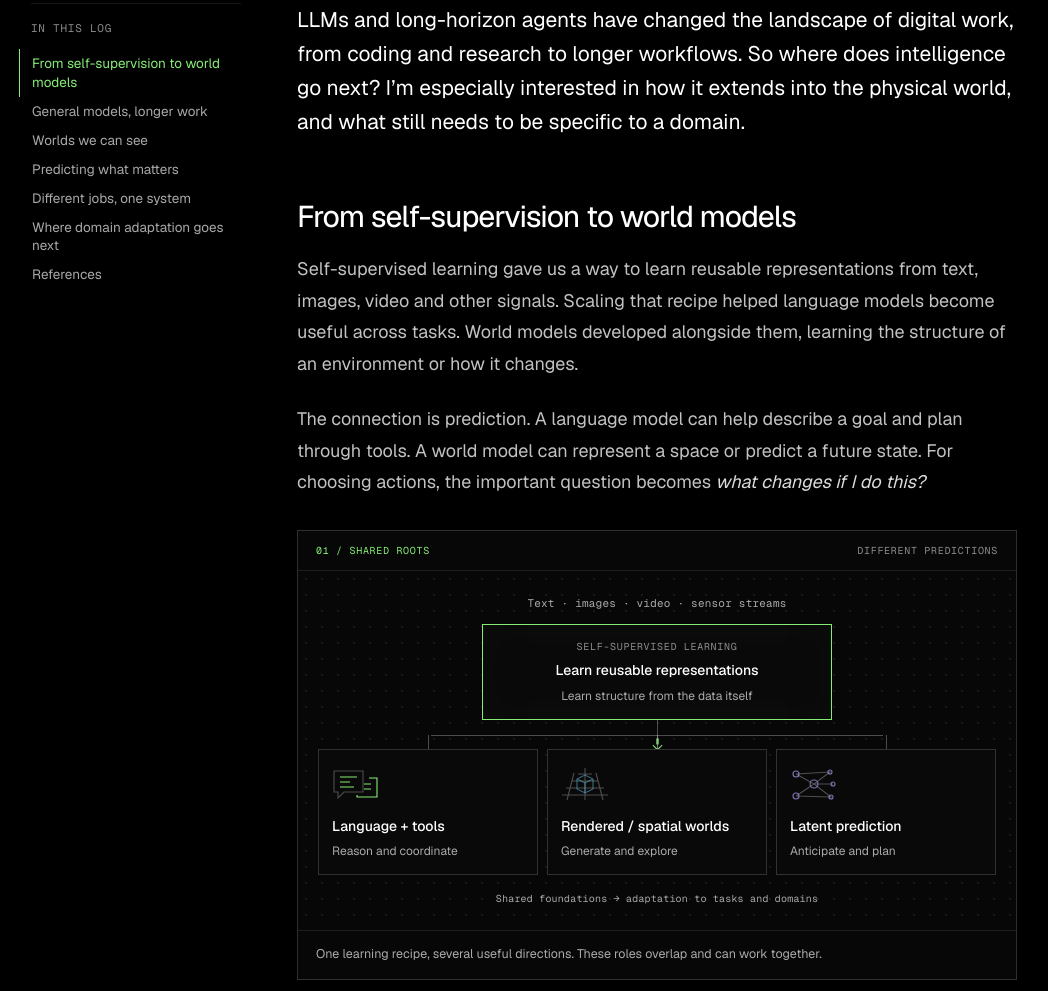
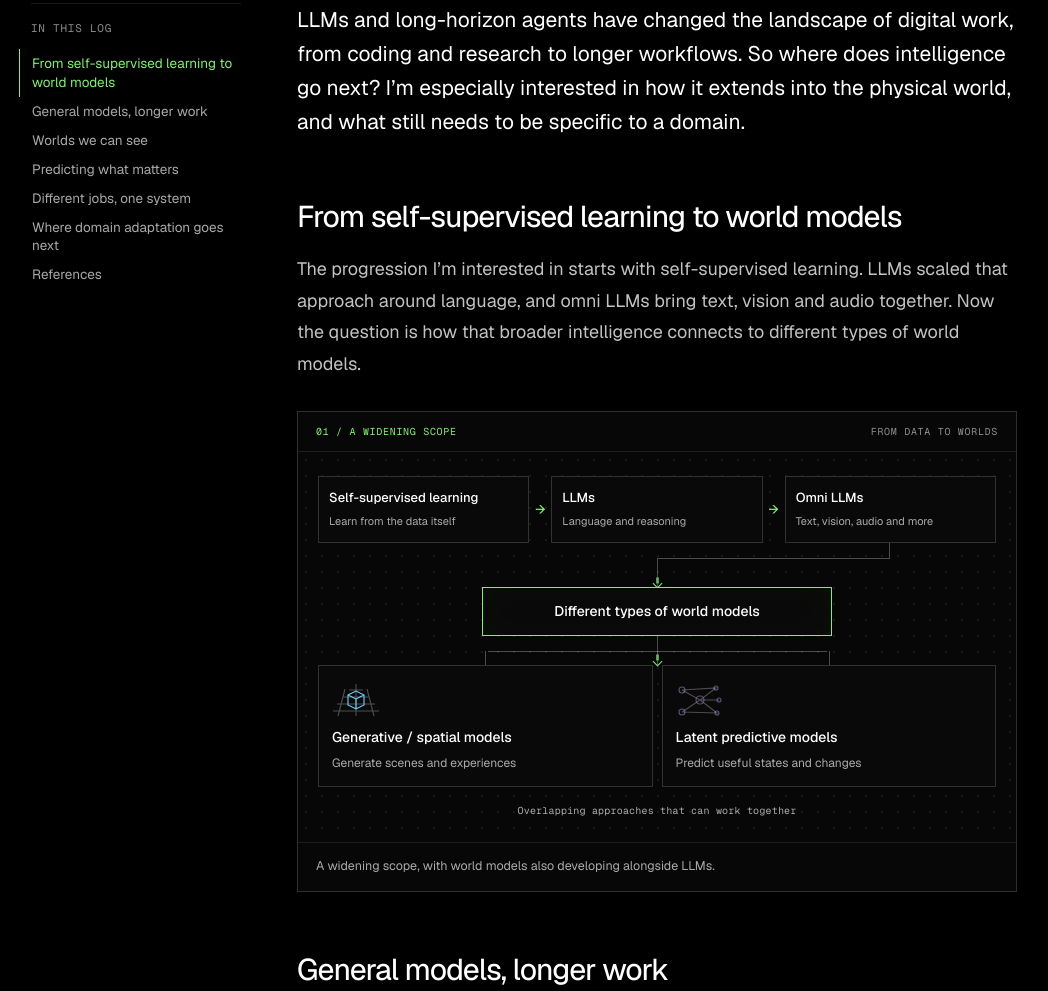
Before and after one commit to shamanez/shamanez.github.io, a website: page site/blog/general-brains-domain-adapted-worlds.html in a window 1280 px wide. Shown: the part 558-1549 px from the top of the page, without its empty margins (106-1154 px from the left). Drawn offline with Linux system fonts and the light colour scheme.

Commit message:
Show the progression from self-supervised learning through omni LLMs to world models

```diff
--- a/content/log-001-editorial.json
+++ b/content/log-001-editorial.json
@@ -19,7 +19,7 @@
     "The Forbes council article remains in the references as an inspiration rather than empirical evidence. At the author’s request, removed the opening inspiration paragraph naming Yifeng Yin and Fei-Fei Li and led with the impact of LLMs and long-horizon agents on digital work.",
     "Fei-Fei Li and World Labs are not characterized as pixel-only. Their account includes multimodal, implicit/explicit state and rendering, simulation and planning functions.",
     "Removed the old simulator/digital-twin table, RAG self-citation, old mandatory one-model-per-site architecture and separate checklist. Important challenges now appear briefly beside the proposed composition.",
-    "The three figures explain common self-supervised roots, a deliberately evaluated training-feedback loop and one possible combination of goals, generated scenarios, predictive state and control. They are explanatory diagrams, not empirical charts or a claimed established complete system.",
+    "The three figures explain the author’s conceptual progression from self-supervised learning through LLMs and omni LLMs to different world-model approaches, a deliberately evaluated training-feedback loop and one possible combination of goals, generated scenarios, predictive state and control. They are explanatory diagrams, not empirical charts or a claimed established complete system.",
     "The feedback loop is conditional. User interactions do not automatically retrain a model, and useful examples require evaluation before training and measurement afterwards.",
     "General software-task progress is grounded in METR time horizons defined against human task completion time, without claiming generalized reliability or AGI.",
     "Cosmos 3 and Odyssey-3 can supply policies/actions as well as scenarios. Cosmos 3 includes a 4B Edge variant. Large-lab advantage is an explicitly personal economic hypothesis, not a deterministic architectural claim.",
@@ -29,7 +29,8 @@
     "JEPA-Anything uses a shared learning principle across domain-specific adapters/encoders/targets, not one proven universal pretrained checkpoint. Representation learning is distinguished from retaining a predictor for operational dynamics.",
     "The LiDAR source establishes occupancy completion/forecasting evidence, not an action-conditioned driving controller. Other sensor panels are explicit design possibilities, not existing complete systems.",
     "A planner evaluates predicted consequences against a goal. A world model does not inherently supply utility, and the controller executes actions. Potential errors and runtime requirements remain relevant.",
-    "Authored visible prose and figure text contain no em dashes or colons. Reference labels are concise descriptive titles linked to their exact sources."
+    "Authored visible prose and figure text contain no em dashes or colons. Reference labels are concise descriptive titles linked to their exact sources.",
+    "At the author’s request, made the first section and figure explicitly follow Self-supervised learning → LLMs → Omni LLMs → Different types of world models. The figure describes widening capability rather than a required historical lineage, and notes that world models also developed alongside language models. Generative/spatial and latent predictive approaches can overlap."
   ],
   "sources": [
     {
--- a/site/assets/essay.css
+++ b/site/assets/essay.css
@@ -142,3 +142,34 @@ html[data-motion=off] .essay-figure *,html[data-motion=off] .essay-figure *::bef
 @media(prefers-reduced-motion:reduce){
   .essay-figure *,.essay-figure *::before{animation:none!important;transition:none!important}
 }
+
+/* Figure 01 follows the widening scope from self-supervision to world models. */
+.essay-figure .ef-evolution-top{display:grid;grid-template-columns:minmax(0,1fr) 22px minmax(0,1fr) 22px minmax(0,1fr);align-items:stretch}
+.essay-figure .ef-evolution-top>.ef-node{padding:12px 10px}
+.essay-figure .ef-evolution-top>.ef-node>strong{font-size:13px}
+.essay-figure .ef-evolution-top>.ef-node>small{font-size:11px}
+.essay-figure .ef-evolution-step{display:flex;align-items:center;justify-content:center;font-family:var(--mono);color:var(--lime);font-size:16px}
+.essay-figure .ef-evolution-turn{position:relative;height:44px}
+.essay-figure .ef-evolution-turn::before{content:'';position:absolute;left:50%;right:calc((100% - 44px)/6);top:0;height:16px;border-right:1px solid var(--line-3);border-bottom:1px solid var(--line-3)}
+.essay-figure .ef-evolution-turn>.ef-arrow{position:absolute;left:50%;top:16px;height:28px;margin:0}
+.essay-figure.ef-evolution .ef-branches{grid-template-columns:repeat(2,minmax(0,1fr))}
+.essay-figure.ef-evolution .ef-branches::before{left:25%;right:25%}
+.essay-figure.ef-evolution .ef-branches>.ef-node:first-child{--ef-accent:var(--cyan,#6cd4ff)}
+.essay-figure.ef-evolution .ef-branches>.ef-node:nth-child(2){--ef-accent:var(--violet,#b69cff)}
+.essay-figure.ef-evolution .ef-branches .ef-icon{margin-bottom:10px}
+@media(max-width:500px){
+  .essay-figure .ef-evolution-top{grid-template-columns:1fr}
+  .essay-figure .ef-evolution-top>.ef-node{padding:12px 13px}
+  .essay-figure .ef-evolution-top>.ef-node>strong{font-size:14px}
+  .essay-figure .ef-evolution-top>.ef-node>small{font-size:11.5px;margin-top:3px}
+  .essay-figure .ef-evolution-step{height:26px;transform:rotate(90deg)}
+  .essay-figure .ef-evolution-turn{height:29px}
+  .essay-figure .ef-evolution-turn::before{display:none}
+  .essay-figure .ef-evolution-turn>.ef-arrow{top:0;height:29px}
+}
+@media(max-width:430px){
+  .essay-figure.ef-evolution .ef-branches{grid-template-columns:1fr;padding-top:14px}
+  .essay-figure.ef-evolution .ef-branches::before{left:0;right:auto}
+  .essay-figure.ef-evolution .ef-branches::after{content:'';position:absolute;top:0;left:0;width:50%;border-top:1px solid var(--line-3)}
+  .essay-figure.ef-evolution .ef-branches .ef-icon{margin-bottom:0}
+}
--- a/site/blog/general-brains-domain-adapted-worlds.html
+++ b/site/blog/general-brains-domain-adapted-worlds.html
@@ -72,36 +72,38 @@
         <div class="article-byline"><span>Shamane Siriwardhana</span><time datetime="2026-10-05">05 October 2026</time><span>Updated <time datetime="2026-10-09">09 October 2026</time></span><span data-reading-time>7 min read</span></div>
       </header>
       <div class="article-layout">
-        <nav class="article-toc" aria-label="In this essay"><p>IN THIS LOG</p><a href="#from-foundation-models">From self-supervision to world models</a><a href="#longer-work">General models, longer work</a><a href="#worlds-we-can-see">Worlds we can see</a><a href="#predicting-what-matters">Predicting what matters</a><a href="#different-jobs">Different jobs, one system</a><a href="#domain-specific">Where domain adaptation goes next</a><a href="#references">References</a></nav>
+        <nav class="article-toc" aria-label="In this essay"><p>IN THIS LOG</p><a href="#from-foundation-models">From self-supervised learning to world models</a><a href="#longer-work">General models, longer work</a><a href="#worlds-we-can-see">Worlds we can see</a><a href="#predicting-what-matters">Predicting what matters</a><a href="#different-jobs">Different jobs, one system</a><a href="#domain-specific">Where domain adaptation goes next</a><a href="#references">References</a></nav>
         <article class="prose">
 <p class="lead">LLMs and long-horizon agents have changed the landscape of digital work, from coding and research to longer workflows. So where does intelligence go next? I’m especially interested in how it extends into the physical world, and what still needs to be specific to a domain.</p>
 
-<h2 id="from-foundation-models">From self-supervision to world models</h2>
-<p>Self-supervised learning gave us a way to learn reusable representations from text, images, video and other signals. Scaling that recipe helped language models become useful across tasks. World models developed alongside them, learning the structure of an environment or how it changes.</p>
-<p>The connection is prediction. A language model can help describe a goal and plan through tools. A world model can represent a space or predict a future state. For choosing actions, the important question becomes <em>what changes if I do this?</em></p>
-<figure class="essay-figure" id="figure-shared-roots" aria-labelledby="figure-shared-roots-caption">
-  <div class="ef-head"><span class="ef-id">01 / Shared roots</span><span class="ef-label">Different predictions</span></div>
+<h2 id="from-foundation-models">From self-supervised learning to world models</h2>
+<p>The progression I’m interested in starts with self-supervised learning. LLMs scaled that approach around language, and omni LLMs bring text, vision and audio together. Now the question is how that broader intelligence connects to different types of world models.</p>
+<figure class="essay-figure ef-evolution" id="figure-shared-roots" aria-labelledby="figure-shared-roots-caption">
+  <div class="ef-head"><span class="ef-id">01 / A widening scope</span><span class="ef-label">From data to worlds</span></div>
   <div class="ef-canvas">
-    <p class="ef-data">Text · images · video · sensor streams</p>
-    <div class="ef-root ef-node"><span class="ef-label">Self-supervised learning</span><strong>Learn reusable representations</strong><small>Learn structure from the data itself</small></div>
+    <div class="ef-evolution-top">
+      <div class="ef-node"><strong>Self-supervised learning</strong><small>Learn from the data itself</small></div>
+      <span class="ef-evolution-step" aria-hidden="true">→</span>
+      <div class="ef-node"><strong>LLMs</strong><small>Language and reasoning</small></div>
+      <span class="ef-evolution-step" aria-hidden="true">→</span>
+      <div class="ef-node"><strong>Omni LLMs</strong><small>Text, vision, audio and more</small></div>
+    </div>
+    <div class="ef-evolution-turn" aria-hidden="true"><div class="ef-arrow"></div></div>
+    <div class="ef-root ef-node"><strong>Different types of world models</strong></div>
     <div class="ef-arrow" aria-hidden="true"></div>
     <div class="ef-branches">
       <div class="ef-node">
-        <svg class="ef-icon" viewBox="0 0 48 35" aria-hidden="true"><path class="ef-muted" d="M2 4h29v21H12l-6 6v-6H2z"/><path d="M8 10h17M8 15h10M8 20h14"/><path class="ef-signal" d="M37 11h8v19h-20v-2M32 17h7M32 22h7"/></svg>
-        <strong>Language + tools</strong><small>Reason and coordinate</small>
-      </div>
-      <div class="ef-node">
         <svg class="ef-icon" viewBox="0 0 48 35" aria-hidden="true"><path class="ef-muted" d="M1 28h46M5 21h38M11 14h26M17 7h14M24 1v32M13 6l-7 27M35 6l7 27"/><path class="ef-signal" d="m16 12 8-4 8 4v10l-8 4-8-4zM16 12l8 4 8-4M24 16v10"/></svg>
-        <strong>Rendered / spatial worlds</strong><small>Generate and explore</small>
+        <strong>Generative / spatial models</strong><small>Generate scenes and experiences</small>
       </div>
       <div class="ef-node">
         <svg class="ef-icon" viewBox="0 0 48 35" aria-hidden="true"><path class="ef-muted" d="M6 7 24 17 6 29M6 7 40 5 24 17 41 30 6 29M24 17 43 17"/><g class="ef-signal"><circle cx="6" cy="7" r="3"/><circle cx="6" cy="29" r="3"/><circle cx="24" cy="17" r="4"/><circle cx="40" cy="5" r="2"/><circle cx="43" cy="17" r="2"/><circle cx="41" cy="30" r="2"/></g></svg>
-        <strong>Latent prediction</strong><small>Anticipate and plan</small>
+        <strong>Latent predictive models</strong><small>Predict useful states and changes</small>
       </div>
     </div>
-    <p class="ef-shared">Shared foundations → adaptation to tasks and domains</p>
+    <p class="ef-shared">Overlapping approaches that can work together</p>
   </div>
-  <figcaption id="figure-shared-roots-caption">One learning recipe, several useful directions. These roles overlap and can work together.</figcaption>
+  <figcaption id="figure-shared-roots-caption">A widening scope, with world models also developing alongside LLMs.</figcaption>
 </figure>
 
 <h2 id="longer-work">General models, longer work</h2>
```
